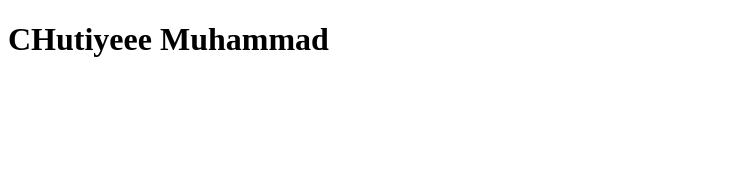
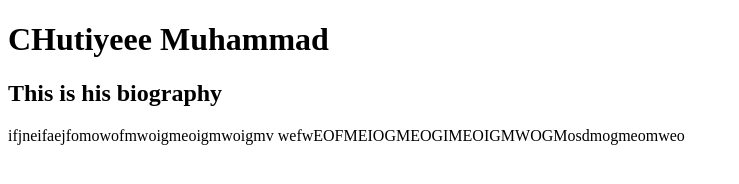
Before and after one commit to skan00/project2, a plain HTML site: page index.html in a window 1280 px wide. Shown: the whole page, without its empty margins (0-739 px from the left). Drawn offline with Linux system fonts and the light colour scheme.

Commit message:
new h2 and paragraph

```diff
--- a/index.html
+++ b/index.html
@@ -7,5 +7,9 @@
 </head>
 <body>
     <h1>CHutiyeee Muhammad</h1>
+    <h2>This is his biography</h2>
+    <p>ifjneifaejfomowofmwoigmeoigmwoigmv
+        wefwEOFMEIOGMEOGIMEOIGMWOGMosdmogmeomweo
+    </p>
 </body>
 </html>
```
